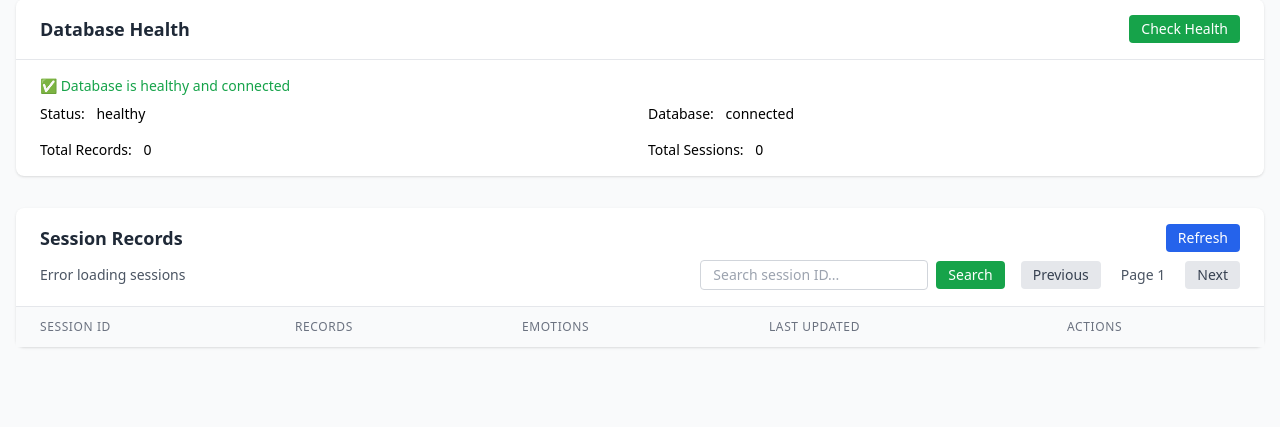
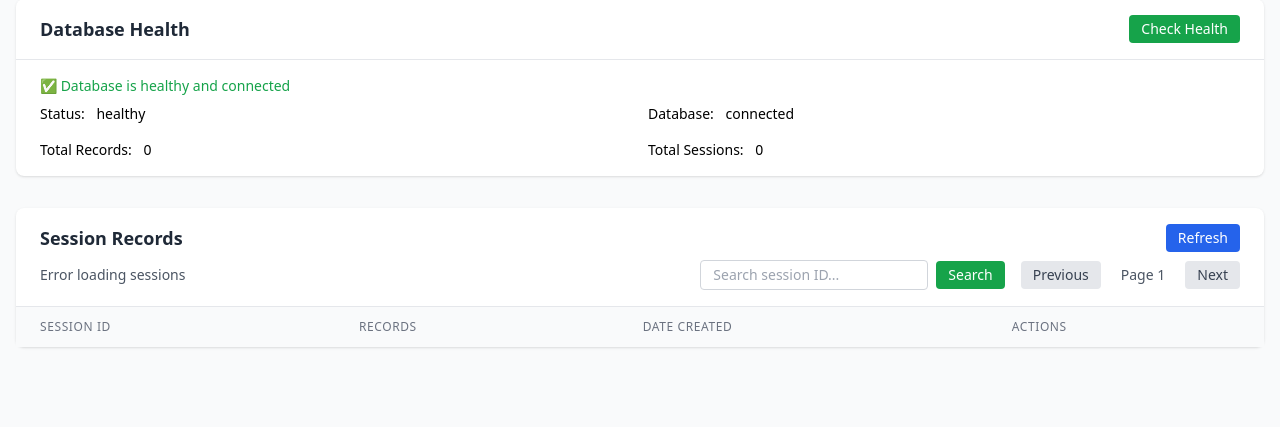
Before and after one commit to briam-mora/emotional-tracking-server, a FastAPI app: page / in a window 1280 px wide. Shown: the part 133-560 px from the top of the page. Run offline with FastAPI, Linux system fonts and the light colour scheme; data that the repository does not hold is empty; some libraries are stand-ins or nearby versions.

Commit message:
chore: removing unneeded information

```diff
--- a/main.py
+++ b/main.py
@@ -282,12 +282,10 @@
                 SELECT
                     session_id,
                     COUNT(*) as records,
-                    MAX(created_at) as updatedAt,
-                    MIN(created_at) as firstRecord,
-                    COUNT(DISTINCT user_emotion) as emotionVariety
+                    MIN(created_at) as created
                 FROM session_records
                 GROUP BY session_id
-                ORDER BY updatedAt DESC
+                ORDER BY created DESC
                 LIMIT ? OFFSET ?
             ''', (limit, offset))
 
@@ -296,26 +294,16 @@
             sessions = []
             for row in rows:
                 session_dict = dict(zip(columns, row))
-                # Format timestamps to ISO format
-                if session_dict.get('updatedAt'):
+                # Format timestamp to ISO format
+                if session_dict.get('created'):
                     try:
-                        if isinstance(session_dict['updatedAt'], str):
-                            session_dict['updatedAt'] = session_dict['updatedAt'].replace(' ', 'T') + 'Z'
+                        if isinstance(session_dict['created'], str):
+                            session_dict['created'] = session_dict['created'].replace(' ', 'T') + 'Z'
                         else:
-                            session_dict['updatedAt'] = str(session_dict['updatedAt']).replace(' ', 'T') + 'Z'
+                            session_dict['created'] = str(session_dict['created']).replace(' ', 'T') + 'Z'
                     except Exception as e:
-                        print(f"Error formatting updatedAt: {e}")
-                        session_dict['updatedAt'] = str(session_dict['updatedAt'])
-
-                if session_dict.get('firstRecord'):
-                    try:
-                        if isinstance(session_dict['firstRecord'], str):
-                            session_dict['firstRecord'] = session_dict['firstRecord'].replace(' ', 'T') + 'Z'
-                        else:
-                            session_dict['firstRecord'] = str(session_dict['firstRecord']).replace(' ', 'T') + 'Z'
-                    except Exception as e:
-                        print(f"Error formatting firstRecord: {e}")
-                        session_dict['firstRecord'] = str(session_dict['firstRecord'])
+                        print(f"Error formatting created: {e}")
+                        session_dict['created'] = str(session_dict['created'])
                 sessions.append(session_dict)
 
             # Get total count of unique sessions
@@ -329,12 +317,10 @@
                 SELECT
                     session_id,
                     COUNT(*) as records,
-                    MAX(created_at) as updatedAt,
-                    MIN(created_at) as firstRecord,
-                    COUNT(DISTINCT user_emotion) as emotionVariety
+                    MIN(created_at) as created
                 FROM session_records
                 GROUP BY session_id
-                ORDER BY updatedAt DESC
+                ORDER BY created DESC
                 LIMIT %s OFFSET %s
             ''', (limit, offset))
 
--- a/templates/dashboard.html
+++ b/templates/dashboard.html
@@ -78,8 +78,7 @@
                         <tr>
                             <th class="px-6 py-3 text-left text-xs font-medium text-gray-500 uppercase tracking-wider">Session ID</th>
                             <th class="px-6 py-3 text-left text-xs font-medium text-gray-500 uppercase tracking-wider">Records</th>
-                            <th class="px-6 py-3 text-left text-xs font-medium text-gray-500 uppercase tracking-wider">Emotions</th>
-                            <th class="px-6 py-3 text-left text-xs font-medium text-gray-500 uppercase tracking-wider">Last Updated</th>
+                                                    <th class="px-6 py-3 text-left text-xs font-medium text-gray-500 uppercase tracking-wider">Date Created</th>
                             <th class="px-6 py-3 text-left text-xs font-medium text-gray-500 uppercase tracking-wider">Actions</th>
                         </tr>
                     </thead>
@@ -186,8 +185,7 @@
                     row.innerHTML = `
                         <td class="px-6 py-4 whitespace-nowrap text-sm font-medium text-gray-900">${session.session_id}</td>
                         <td class="px-6 py-4 whitespace-nowrap text-sm text-gray-500">${session.records}</td>
-                        <td class="px-6 py-4 whitespace-nowrap text-sm text-gray-500">${session.emotionVariety || '-'}</td>
-                        <td class="px-6 py-4 whitespace-nowrap text-sm text-gray-500">${formatDate(session.updatedAt)}</td>
+                        <td class="px-6 py-4 whitespace-nowrap text-sm text-gray-500">${formatDate(session.created)}</td>
                         <td class="px-6 py-4 whitespace-nowrap text-sm text-gray-500">
                             <button onclick="downloadSession('${session.session_id}')" class="text-blue-600 hover:text-blue-900">Download</button>
                         </td>
```
